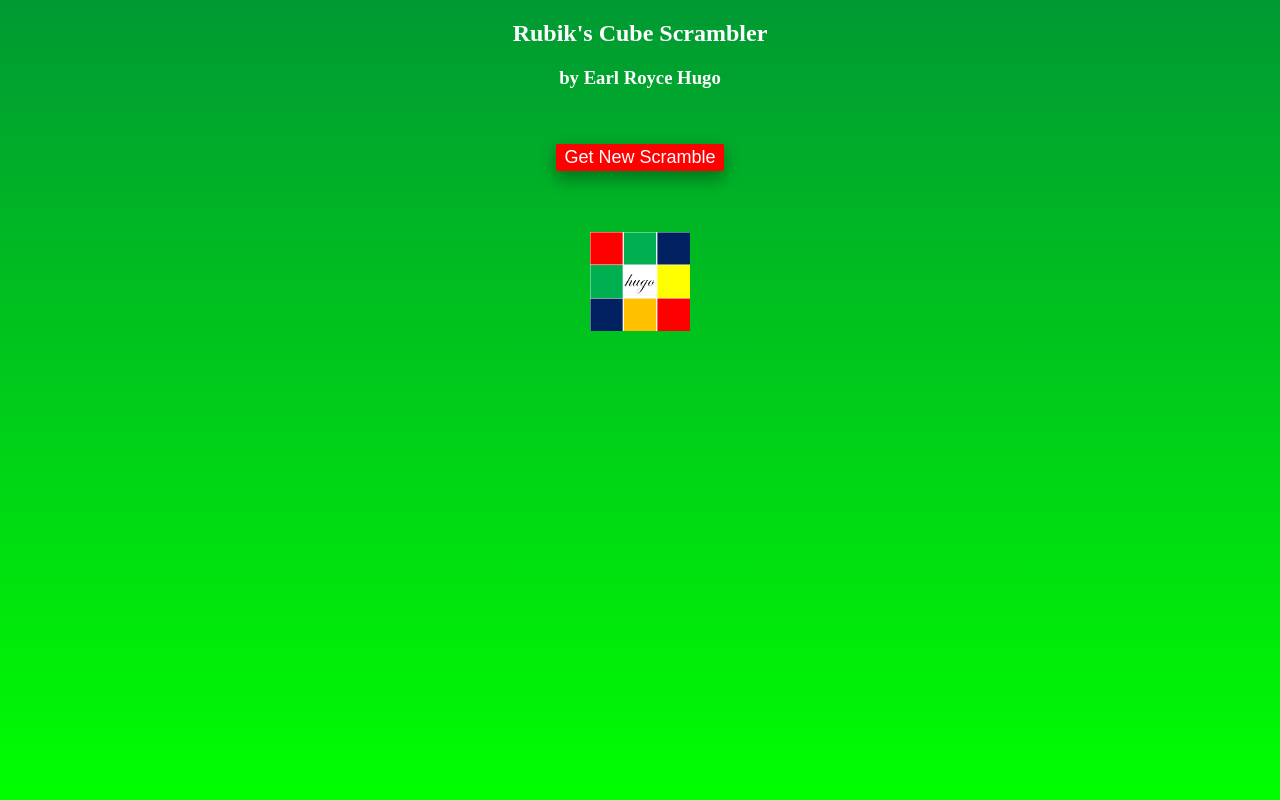
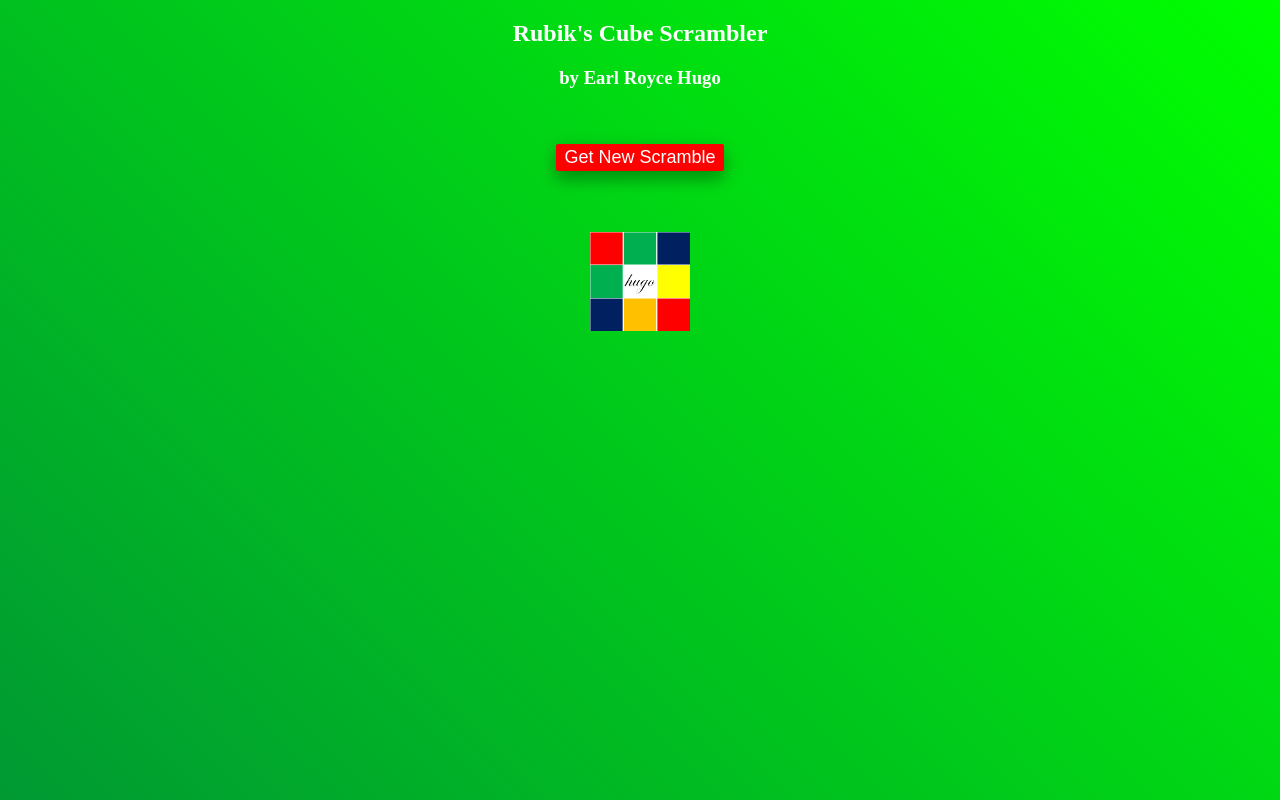
Before and after one commit to earlroyce/cubeScrambler, a plain HTML site: page www/index.html in a window 1280 px wide. Drawn offline with Linux system fonts and the light colour scheme.

Commit message:
Add files via upload

```diff
--- a/www/css/index.css
+++ b/www/css/index.css
@@ -1,8 +1,8 @@
 h2, h3 { color: white; }
 
 html {
-	background: linear-gradient(to bottom left, #009933 0%, #00ff00 100%) no-repeat center center fixed;
-	background-image: -webkit-gradient(linear, 50% 0%, 50% 100%, color-stop(0%, #009933), color-stop(100%, #00ff00));
+	background: -webkit-linear-gradient(45deg, #009933 0%, #00ff00 100%) no-repeat center center fixed;
+
 	}
 
 button {
```
